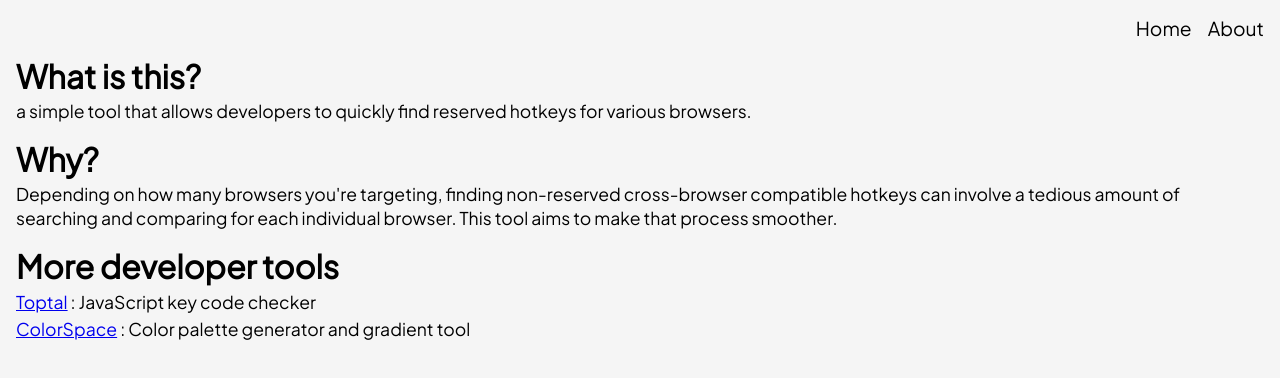
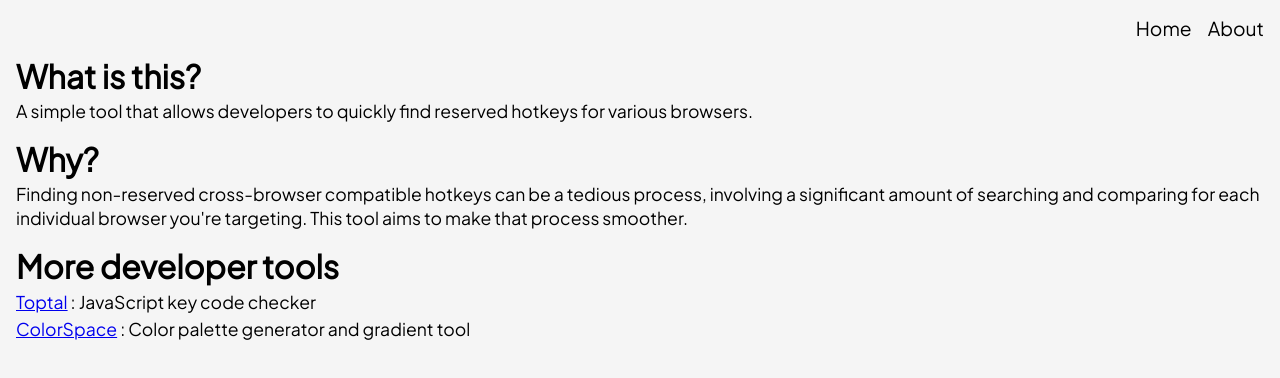
Before and after one commit to allmtz/hotkey-checker, a Next.js app: page /about in a window 1280 px wide. Shown: the top 378 px of the page. Built offline with nearby package versions, Linux system fonts and the light colour scheme.

Commit message:
wording + fixing links

```diff
--- a/src/pages/about.tsx
+++ b/src/pages/about.tsx
@@ -4,7 +4,7 @@ export default function About() {
       <div>
         <p className="about-header">What is this?</p>
         <p className="about-text">
-          a simple tool that allows developers to quickly find reserved hotkeys
+          A simple tool that allows developers to quickly find reserved hotkeys
           for various browsers.
         </p>
       </div>
@@ -12,10 +12,10 @@ export default function About() {
       <div>
         <p className="about-header">Why?</p>
         <p className="about-text">
-          Depending on how many browsers you're targeting, finding non-reserved
-          cross-browser compatible hotkeys can involve a tedious amount of
-          searching and comparing for each individual browser. This tool aims to
-          make that process smoother.
+          Finding non-reserved cross-browser compatible hotkeys can be a tedious
+          process, involving a significant amount of searching and comparing for
+          each individual browser you&apos;re targeting. This tool aims to make
+          that process smoother.
         </p>
       </div>
 
@@ -24,13 +24,18 @@ export default function About() {
         <ul>
           <li>
             <p className="about-text">
-              <a href="https://www.toptal.com/developers/keycode/a">Toptal</a> :
-              JavaScript key code checker
+              <a
+                href="https://www.toptal.com/developers/keycode/a"
+                target="_blank"
+              >
+                Toptal
+              </a>{" "}
+              : JavaScript key code checker
             </p>
           </li>
           <li>
             <p className="about-text">
-              <a href="https://www.toptal.com/developers/keycode/a">
+              <a href="https://mycolor.space/" target="_blank">
                 ColorSpace
               </a>{" "}
               : Color palette generator and gradient tool
```
